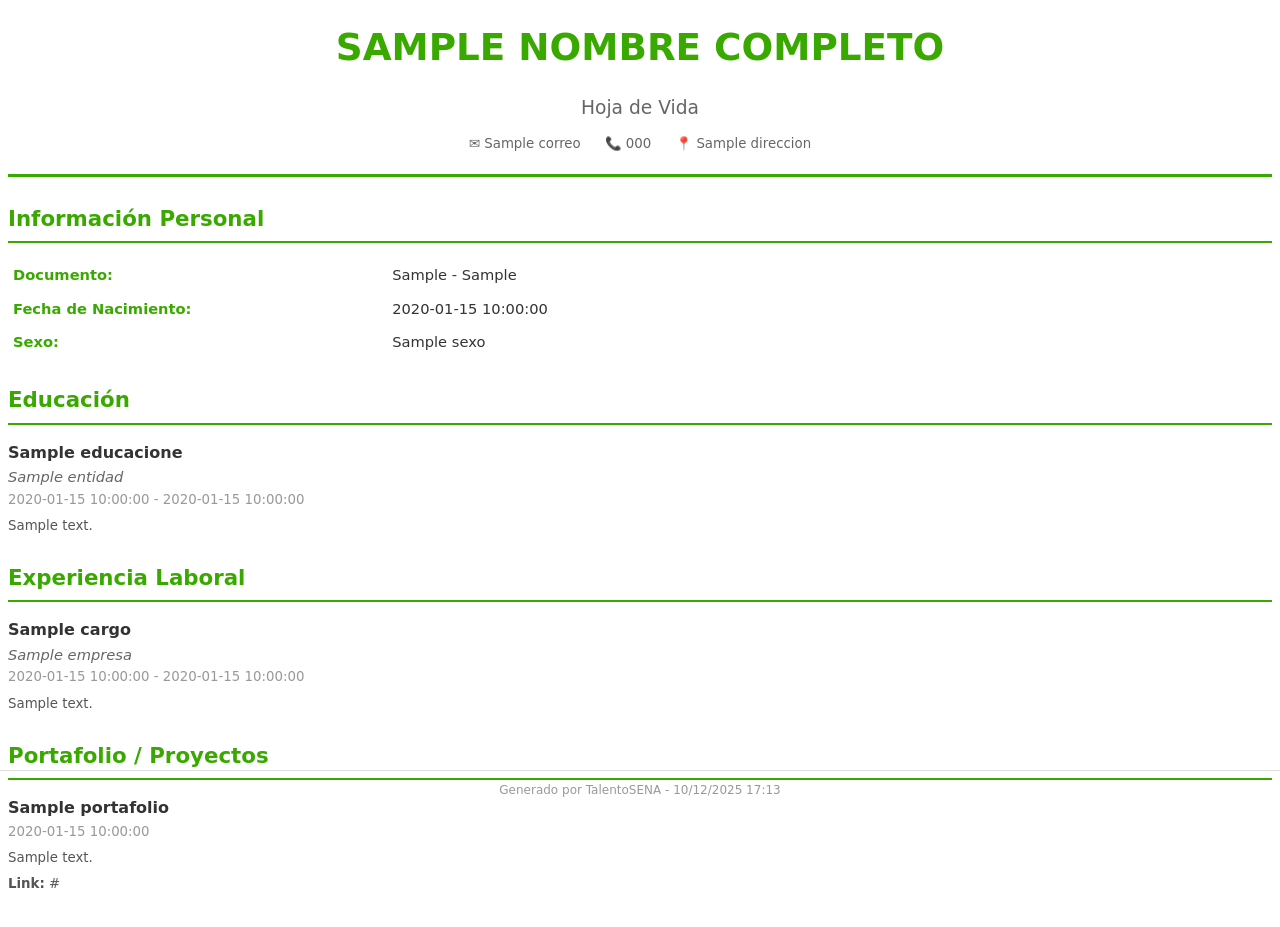
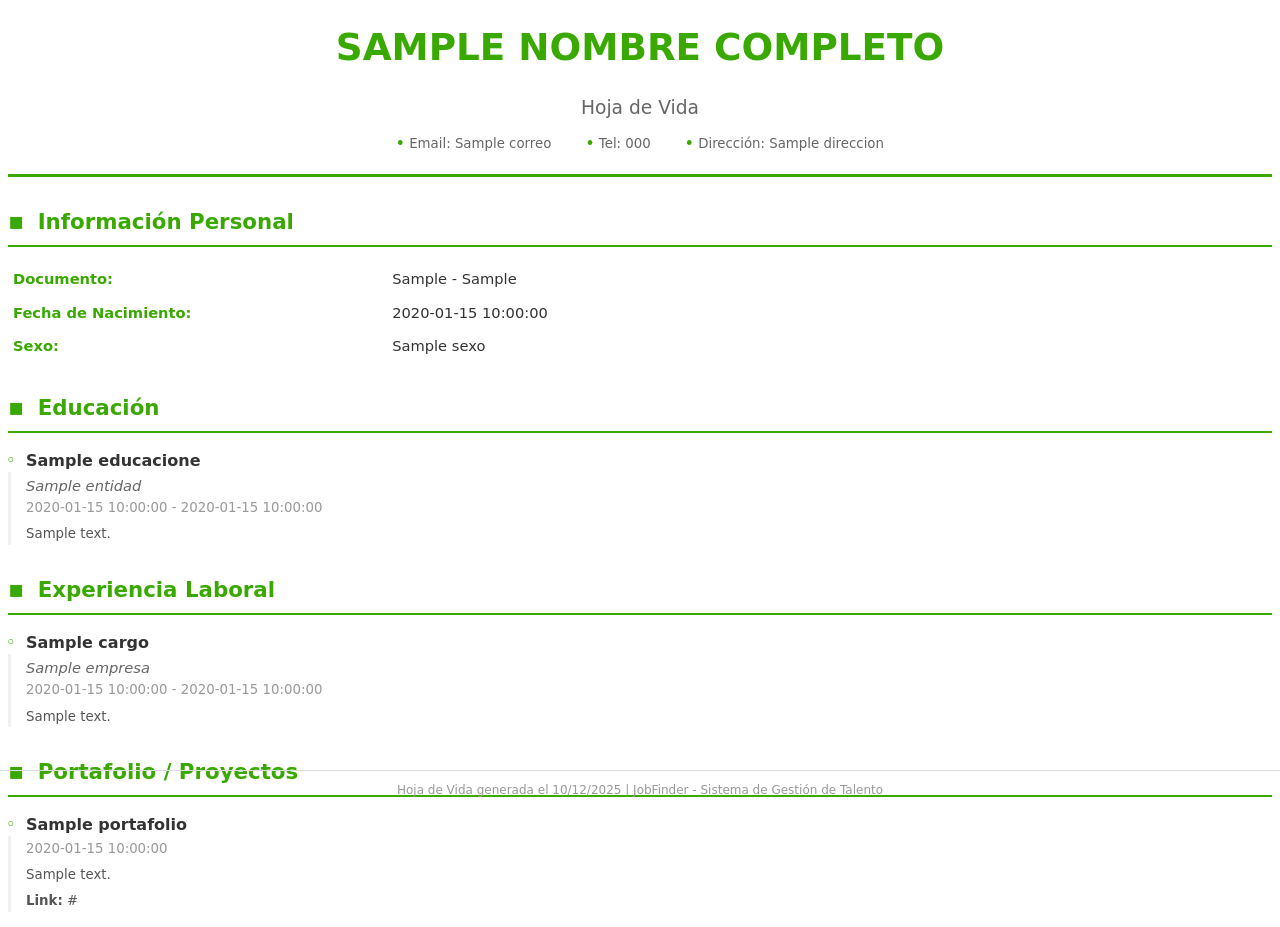
Before and after one commit to NeygerSerrano/JobFinder, a PHP site: template Views/templates/cv_template.php in a window 1280 px wide. Before the commit the page ends 888 px from the top, so only its background shows below. Run offline with PHP 8.4, Linux system fonts and the light colour scheme; the template is opened without the code that fills it: most values are stand-ins (such as "Sample title", 1, 10 or a date in 2020).

Commit message:
fix: Corregir múltiples problemas del sistema

```diff
--- a/Controller/empresaController.php
+++ b/Controller/empresaController.php
@@ -81,6 +81,11 @@ class EmpresaController {
             $datos['logo_foto'] = $logoNombre;
             $datos['nit_empresa'] = $nit_empresa; // asegúrate de mantener el NIT
 
+            // Si la contraseña está vacía, mantener la actual
+            if (empty($datos['password_empresa'])) {
+                $datos['password_empresa'] = $empresaExistente->getPassword_empresa();
+            }
+
             $empresaActualizada = new Empresa($datos);
             $empresaActualizada->actualizar();
 
--- a/Views/datospersonales/editar.php
+++ b/Views/datospersonales/editar.php
@@ -129,11 +129,11 @@ require './Views/layouts/header.php';
                 Cancelar
             </a>
 
-            <a href="index.php?controller=datospersonales&action=perfil"
+            <button type="submit"
                 class="inline-flex items-center px-6 py-3 text-sm font-medium text-white bg-primary border border-transparent rounded-lg hover:bg-primary-700 focus:outline-none focus:ring-2 focus:ring-primary transition">
                 <span class="mr-2">💾</span>
                 Actualizar datos
-            </a>
+            </button>
         </div>
     </form>
 </div>
--- a/Views/datospersonales/perfil.php
+++ b/Views/datospersonales/perfil.php
@@ -199,7 +199,7 @@ require './Views/layouts/header.php';
                     <?php foreach ($proyectos as $proyecto): ?>
                         <div class="bg-gray-50 rounded-lg p-6 border border-gray-200">
                             <?php if ($proyecto->getFoto_proyecto()): ?>
-                                <img src="<?php echo htmlspecialchars($proyecto->getFoto_proyecto()); ?>" alt="Proyecto" class="w-full h-32 object-cover rounded-lg mb-4">
+                                <img src="uploads/proyectos/<?php echo htmlspecialchars($proyecto->getFoto_proyecto()); ?>" alt="Proyecto" class="w-full h-32 object-cover rounded-lg mb-4">
                             <?php endif; ?>
                             <h3 class="text-lg font-semibold text-gray-900 mb-2"><?php echo htmlspecialchars($proyecto->getNombre_proyecto()); ?></h3>
                             <p class="text-gray-500 text-sm mb-2"><?php echo htmlspecialchars($proyecto->getFecha()); ?></p>
--- a/Views/educacion/ver.php
+++ b/Views/educacion/ver.php
@@ -11,7 +11,7 @@ require './Views/layouts/header.php';
             <table id="tablaEducaciones" class="min-w-full border-collapse text-sm text-left text-gray-700">
                 <thead class="bg-gray-100 text-xs uppercase text-gray-600">
                     <tr>
-                        <th class="px-4 py-3">ID Estudio</th>
+                        <!-- <th class="px-4 py-3">ID Estudio</th> -->
                         <th class="px-4 py-3">Fecha inicio</th>
                         <th class="px-4 py-3">Fecha fin</th>
                         <th class="px-4 py-3">Título obtenido</th>
@@ -24,7 +24,7 @@ require './Views/layouts/header.php';
                 <tbody class="divide-y divide-gray-200">
                     <?php foreach ($educaciones as $edu): ?>
                         <tr class="hover:bg-gray-50">
-                            <td class="px-4 py-2"><?= htmlspecialchars($edu->getId_estudio()) ?></td>
+                            <!-- <td class="px-4 py-2"><?= htmlspecialchars($edu->getId_estudio()) ?></td> -->
                             <td class="px-4 py-2"><?= htmlspecialchars($edu->getFecha_ini()) ?></td>
                             <td class="px-4 py-2"><?= htmlspecialchars($edu->getFecha_fin()) ?></td>
                             <td class="px-4 py-2"><?= htmlspecialchars($edu->getTitulo_estudio()) ?></td>
--- a/Views/portafolio/ver.php
+++ b/Views/portafolio/ver.php
@@ -11,7 +11,7 @@ require './Views/layouts/header.php';
             <table id="tablaPortafolios" class="min-w-full border-collapse text-sm text-left text-gray-700">
                 <thead class="bg-gray-100 text-xs uppercase text-gray-600">
                     <tr>
-                        <th class="px-4 py-3">ID Proyecto</th>
+                        <!-- <th class="px-4 py-3">ID Proyecto</th> -->
                         <th class="px-4 py-3">Nombre del Proyecto</th>
                         <th class="px-4 py-3">Fecha</th>
                         <th class="px-4 py-3">Descripción</th>
@@ -24,13 +24,13 @@ require './Views/layouts/header.php';
                 <tbody class="divide-y divide-gray-200">
                     <?php foreach ($portafolios as $port): ?>
                         <tr class="hover:bg-gray-50">
-                            <td class="px-4 py-2"><?= htmlspecialchars($port->getId_proyecto()) ?></td>
+                            <!-- <td class="px-4 py-2"><?= htmlspecialchars($port->getId_proyecto()) ?></td> -->
                             <td class="px-4 py-2"><?= htmlspecialchars($port->getNombre_proyecto()) ?></td>
                             <td class="px-4 py-2"><?= htmlspecialchars($port->getFecha()) ?></td>
                             <td class="px-4 py-2"><?= htmlspecialchars($port->getDescripcion_proyecto()) ?></td>
                             <td class="px-4 py-2">
                                 <?php if ($port->getFoto_proyecto()): ?>
-                                    <img src="<?= htmlspecialchars($port->getFoto_proyecto()) ?>"
+                                    <img src="uploads/proyectos/<?= htmlspecialchars($port->getFoto_proyecto()) ?>"
                                          alt="Foto proyecto"
                                          class="w-20 h-16 object-cover rounded">
                                 <?php else: ?>
--- a/Views/postulacion/perfilUsuario.php
+++ b/Views/postulacion/perfilUsuario.php
@@ -92,7 +92,7 @@ require './Views/layouts/header.php';
                     <?php foreach ($proyectos as $proy): ?>
                         <div class="bg-gray-50 p-4 rounded-lg border">
                             <?php if ($proy->getFoto_proyecto()): ?>
-                                <img src="<?php echo htmlspecialchars($proy->getFoto_proyecto()); ?>" class="w-full h-32 object-cover rounded mb-2">
+                                <img src="uploads/proyectos/<?php echo htmlspecialchars($proy->getFoto_proyecto()); ?>" class="w-full h-32 object-cover rounded mb-2">
                             <?php endif; ?>
                             <h3 class="font-semibold"><?php echo htmlspecialchars($proy->getNombre_proyecto()); ?></h3>
                             <p class="text-sm text-gray-500"><?php echo htmlspecialchars($proy->getFecha()); ?></p>
--- a/Views/templates/cv_template.php
+++ b/Views/templates/cv_template.php
@@ -1,14 +1,15 @@
 <!DOCTYPE html>
-<html>
+<html lang="es">
 <head>
-    <meta http-equiv="Content-Type" content="text/html; charset=utf-8"/>
+    <meta http-equiv="Content-Type" content="text/html; charset=UTF-8"/>
+    <meta charset="UTF-8"/>
     <style>
         @page {
             margin: 20mm;
         }
 
         body {
-            font-family: 'DejaVu Sans', Arial, sans-serif;
+            font-family: 'DejaVu Sans', 'Arial Unicode MS', Arial, sans-serif;
             font-size: 11pt;
             color: #333;
             line-height: 1.6;
@@ -43,7 +44,14 @@
         }
 
         .contact-info span {
-            margin: 0 10px;
+            margin: 0 15px;
+            display: inline-block;
+        }
+
+        .contact-info span:before {
+            content: "• ";
+            color: #39A900;
+            font-weight: bold;
         }
 
         /* Section Headers */
@@ -58,12 +66,35 @@
             border-bottom: 2px solid #39A900;
             padding-bottom: 5px;
             margin-bottom: 15px;
+            position: relative;
+        }
+
+        .section-title:before {
+            content: "▪ ";
+            color: #39A900;
+            font-size: 18pt;
+            margin-right: 5px;
         }
 
         /* Education / Experience Items */
         .item {
             margin-bottom: 15px;
             page-break-inside: avoid;
+            padding-left: 15px;
+            border-left: 3px solid #f0f0f0;
+            position: relative;
+        }
+
+        .item:before {
+            content: "◦";
+            position: absolute;
+            left: -8px;
+            top: 0;
+            color: #39A900;
+            font-weight: bold;
+            background: white;
+            width: 16px;
+            text-align: center;
         }
 
         .item-header {
@@ -171,13 +202,13 @@
 
         <div class="contact-info">
             <?php if (!empty($correo)): ?>
-                <span>✉ <?= $correo ?></span>
+                <span>Email: <?= $correo ?></span>
             <?php endif; ?>
             <?php if (!empty($telefono)): ?>
-                <span>📞 <?= $telefono ?></span>
+                <span>Tel: <?= $telefono ?></span>
             <?php endif; ?>
             <?php if (!empty($direccion)): ?>
-                <span>📍 <?= $direccion ?></span>
+                <span>Dirección: <?= $direccion ?></span>
             <?php endif; ?>
         </div>
     </div>
@@ -270,7 +301,7 @@
 
     <!-- Footer -->
     <div class="footer">
-        Generado por TalentoSENA - <?= date('d/m/Y H:i') ?>
+        Hoja de Vida generada el <?= date('d/m/Y') ?> | JobFinder - Sistema de Gestión de Talento
     </div>
 
 </body>
--- a/Views/vacantes/ver.php
+++ b/Views/vacantes/ver.php
@@ -11,7 +11,7 @@ require './Views/layouts/header.php';
             <table id="tablaVacantes" class="min-w-full border-collapse text-sm text-left text-gray-700">
                 <thead class="bg-gray-100 text-xs uppercase text-gray-600">
                     <tr>
-                        <th class="px-4 py-3">ID Vacante</th>
+                        <!-- <th class="px-4 py-3">ID Vacante</th> -->
                         <th class="px-4 py-3">Cargo</th>
                         <th class="px-4 py-3">Nro. Vacantes</th>
                         <th class="px-4 py-3">Tipo de vínculo</th>
@@ -22,7 +22,7 @@ require './Views/layouts/header.php';
                 <tbody class="divide-y divide-gray-200">
                     <?php foreach ($vacantes as $vac): ?>
                         <tr class="hover:bg-gray-50">
-                            <td class="px-4 py-2"><?= htmlspecialchars($vac->getVacant_id()) ?></td>
+                            <!-- <td class="px-4 py-2"><?= htmlspecialchars($vac->getVacant_id()) ?></td> -->
                             <td class="px-4 py-2"><?= htmlspecialchars($vac->getCargo()) ?></td>
                             <td class="px-4 py-2"><?= htmlspecialchars($vac->getNro_vacantes()) ?></td>
                             <td class="px-4 py-2"><?= htmlspecialchars($vac->getTipo_vinculo()) ?></td>
```
Also changed, not shown: Controller/datospersonalesController.php (+30 -9 lines), Model/datospersonales.php (+6 -2 lines), Model/empresa.php (+7 -2 lines), Views/experiencia/crear.php (+8 -9 lines), Views/portafolio/crear.php (+12 -5 lines).
